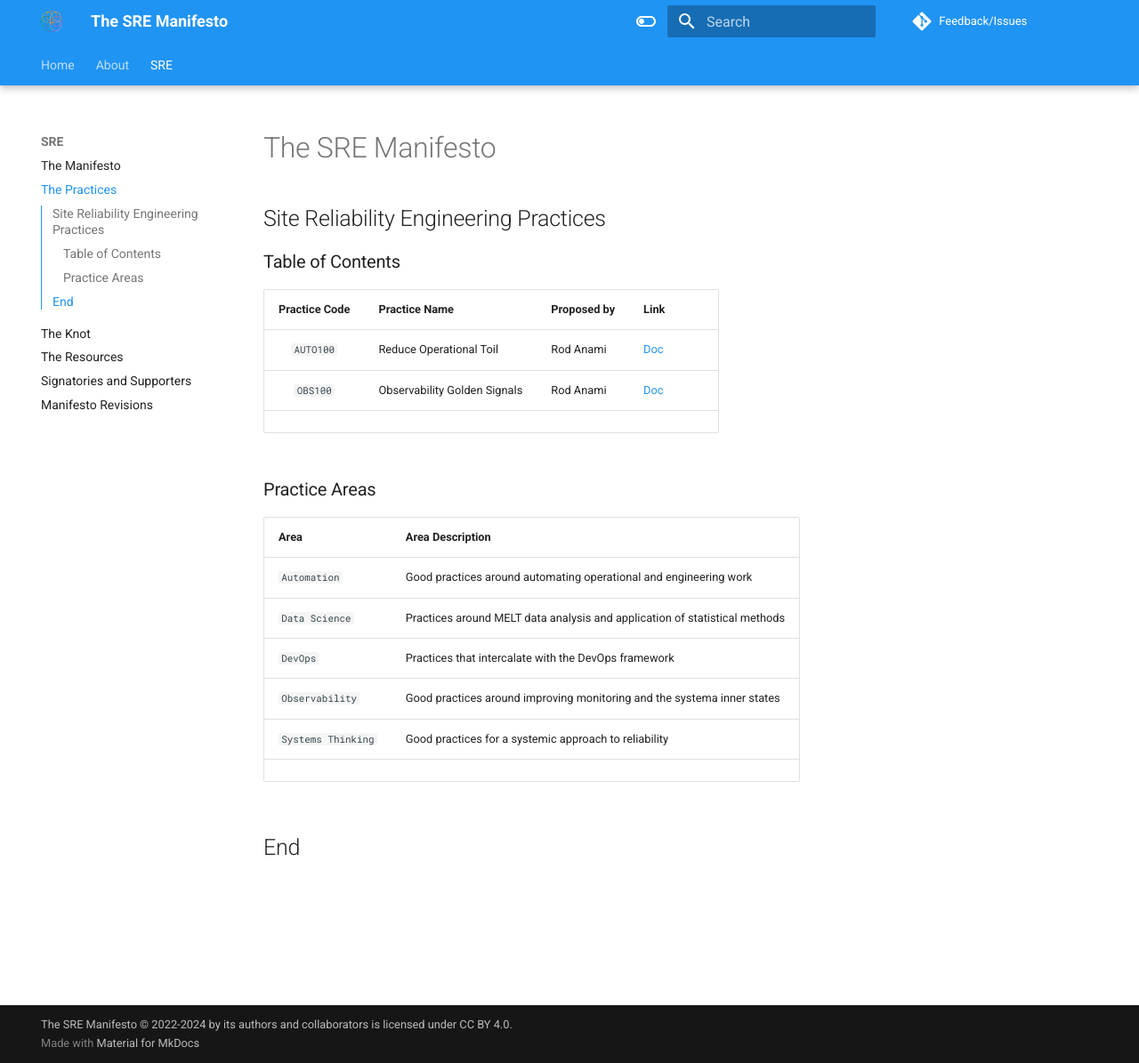
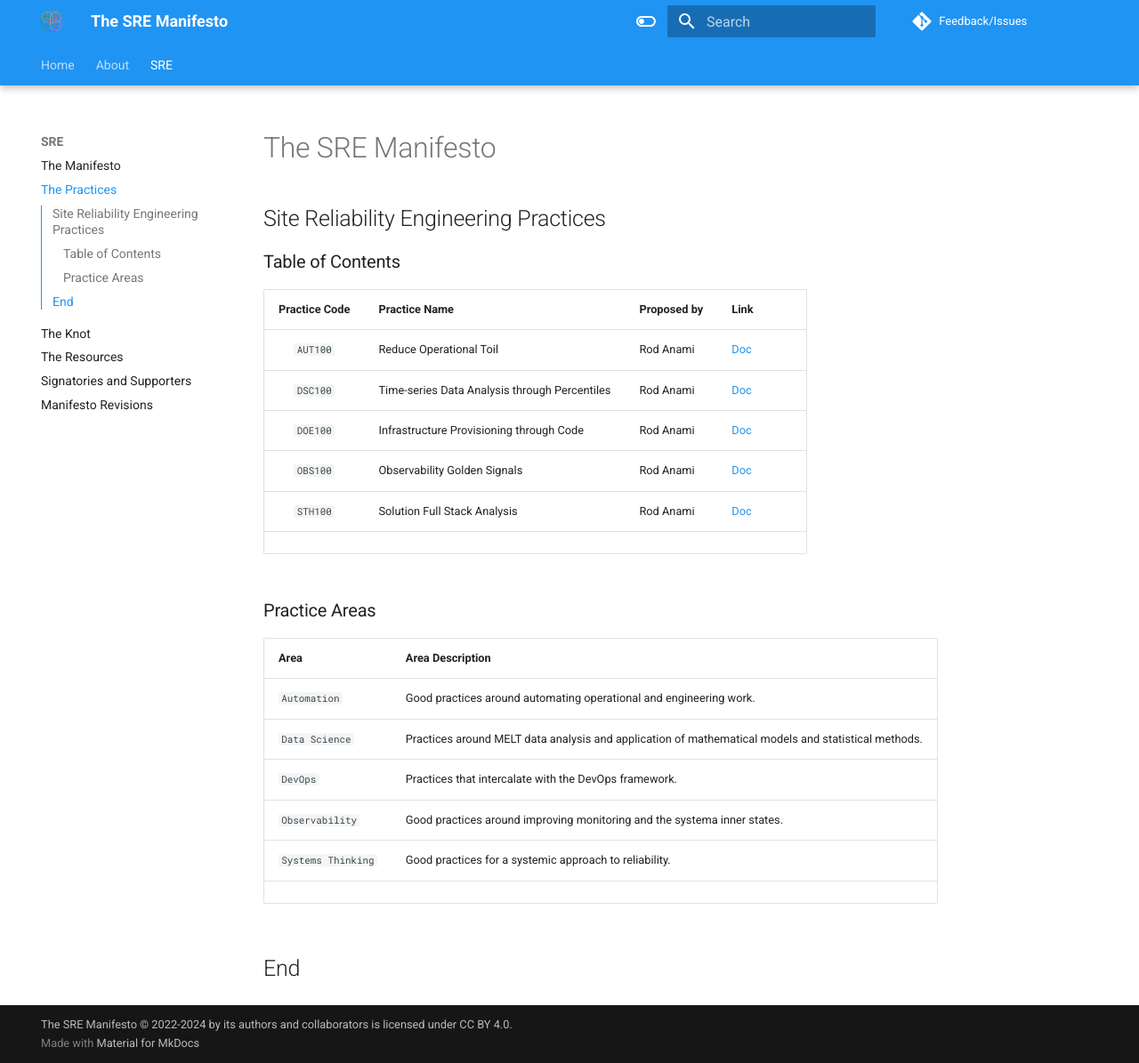
Before and after one commit to rod4n4m1/sre-manifesto, an MkDocs documentation site: the page built from docs/sre/practices.md, in a window 1280 px wide and 1195 px high. Shown: the whole window at 89% size. Built offline with MkDocs 1.6.1 and Material for MkDocs 9.7.7, drawn with Linux system fonts in a browser that asks for light colours; comment, search, counter and statistics services are not loaded.

Commit message:
normalized practice acronyms Signed-off-by: Rod Anami <rod.anami@kyndryl.com>

```diff
--- a/docs/sre/practices.md
+++ b/docs/sre/practices.md
@@ -6,19 +6,22 @@
 
 | **Practice Code** | **Practice Name** | **Proposed by** | **Link** |
 |:---------:|:--------------------------|:--------------------|:---------|
-| `AUTO100` | Reduce Operational Toil | Rod Anami | [Doc](../practices/auto100.md) |
+| `AUT100` | Reduce Operational Toil | Rod Anami | [Doc](../practices/aut100.md) |
+| `DSC100` | Time-series Data Analysis through Percentiles | Rod Anami | [Doc](../practices/ds100.md) |
+| `DOE100` | Infrastructure Provisioning through Code | Rod Anami | [Doc](../practices/doe100.md) |
 | `OBS100` | Observability Golden Signals | Rod Anami | [Doc](../practices/obs100.md) |
+| `STH100` | Solution Full Stack Analysis | Rod Anami | [Doc](../practices/st100.md) |
 | | | | |
 
 ### Practice Areas
 
 | **Area** | **Area Description** |
 |:---------|:---------------------|
-| `Automation` | Good practices around automating operational and engineering work |
-| `Data Science` | Practices around MELT data analysis and application of statistical methods |
-| `DevOps` | Practices that intercalate with the DevOps framework |
-| `Observability` | Good practices around improving monitoring and the systema inner states |
-| `Systems Thinking` | Good practices for a systemic approach to reliability |
+| `Automation` | Good practices around automating operational and engineering work. |
+| `Data Science` | Practices around MELT data analysis and application of mathematical models and statistical methods. |
+| `DevOps` | Practices that intercalate with the DevOps framework. |
+| `Observability` | Good practices around improving monitoring and the systema inner states. |
+| `Systems Thinking` | Good practices for a systemic approach to reliability. |
 | | |
 
 ## End
```
Also changed, not shown: docs/practices/dsc100.md (added, +14 -0 lines), docs/sre/resources.md (+3 -1 lines).
